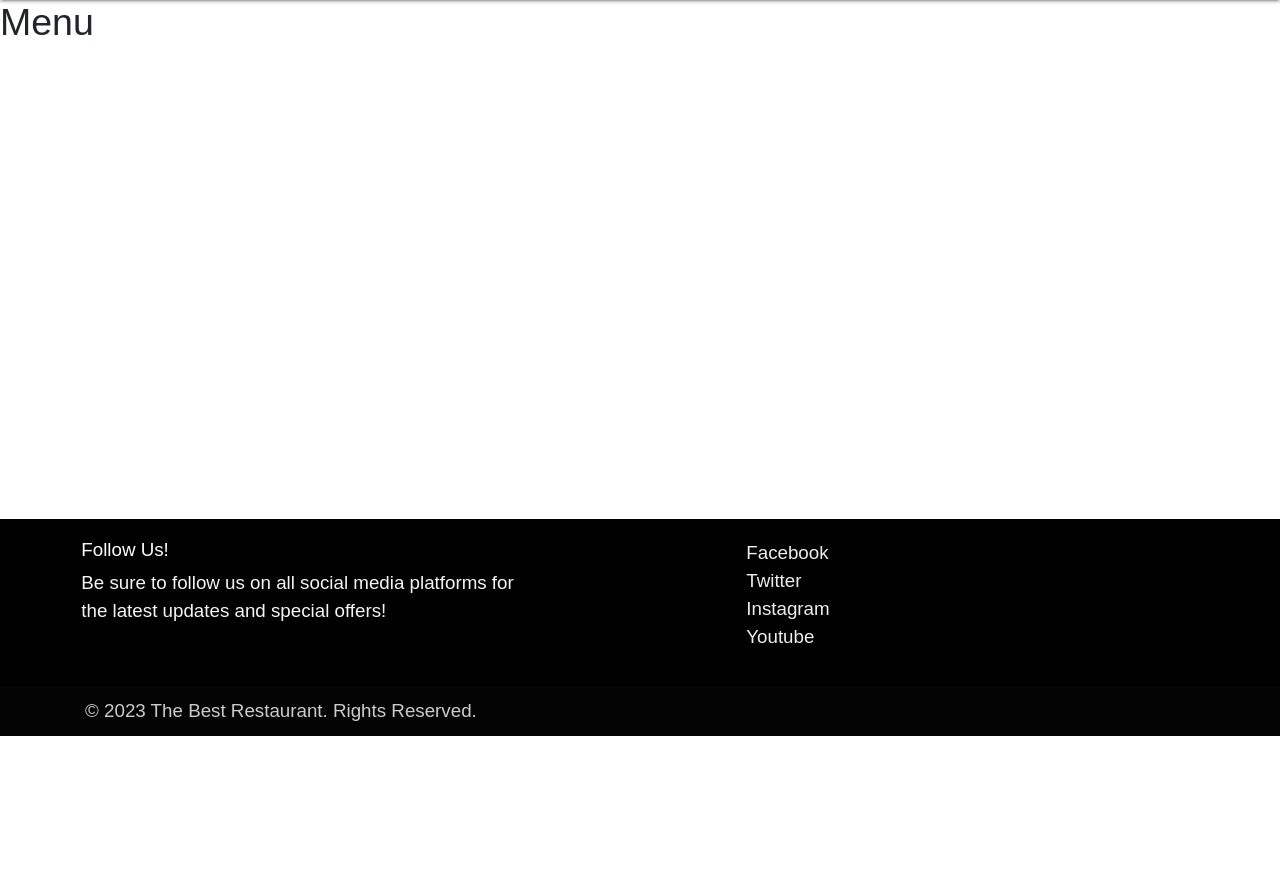
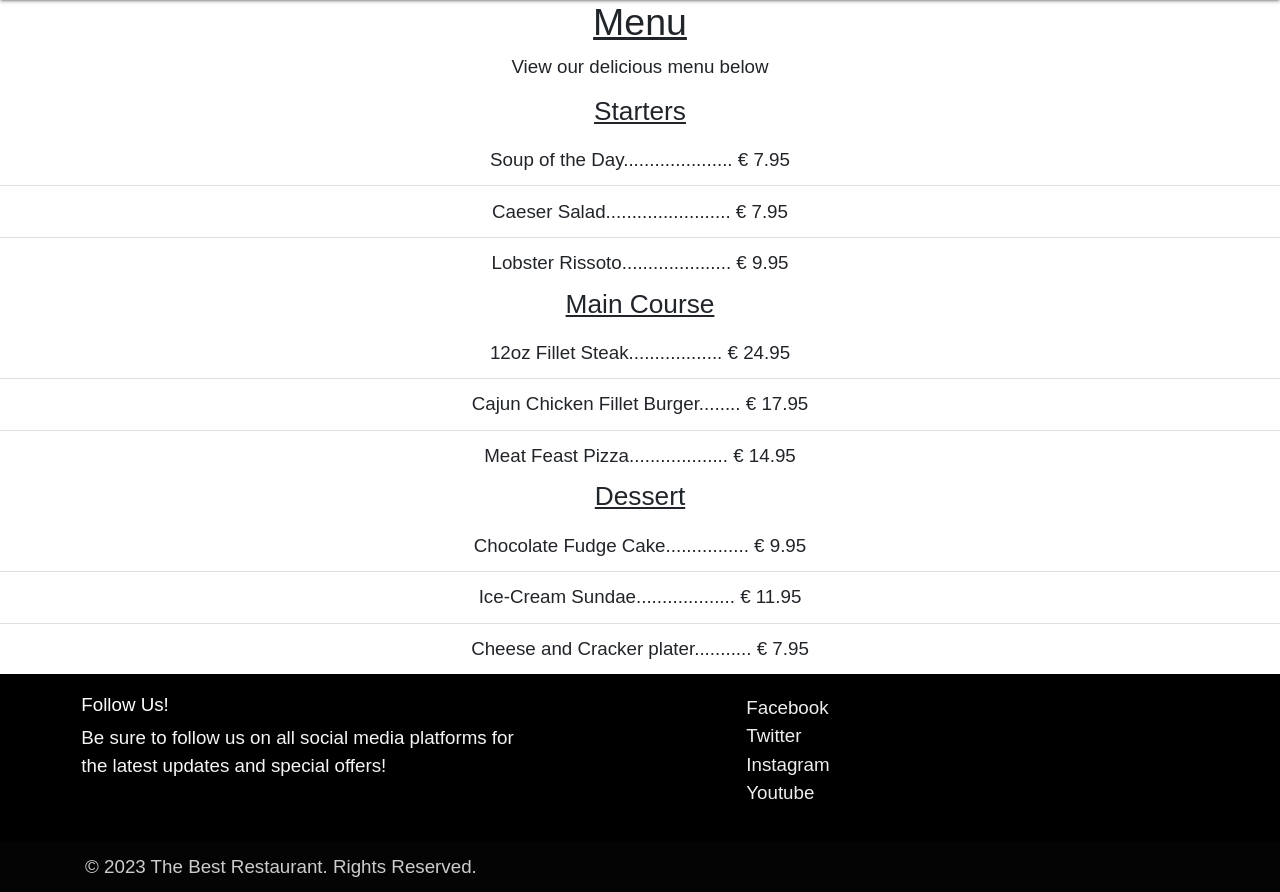
Before and after one commit to Sean127/Restaurant_Reservation, a Django app: page /menu in a window 1280 px wide. Shown: the part 64-956 px from the top of the page. Before the commit the page ends 800 px from the top, so only its background shows below. Run offline with Django 3.2, Linux system fonts and the light colour scheme; some libraries are stand-ins or nearby versions; some web fonts are replaced.

Commit message:
style menu and open-times html pages

```diff
--- a/static/css/style.css
+++ b/static/css/style.css
@@ -12,7 +12,7 @@ body {
 main {
     flex: 1 0 auto;
 }
-/* Colour changes*/
+/* Specific changes*/
 .bg-black{
   background-color: black;
 }
@@ -20,6 +20,19 @@ main {
 .text-white{
   color: white;
 }
+
+.underline{
+  text-decoration: underline;
+}
+
+.inline{
+  display: inline-block;
+}
+
+.align-center{
+  text-align: center;
+}
+
 /* index.html styling */
 .brand-logo{
   padding-left: 5px;
@@ -29,13 +42,9 @@ main {
   width: 100%;
   height: 100%;
 }
-.info{
-  padding-top: 10;
-}
 
 .heading{
   font-size: 3rem;
-  text-decoration-line: underline;
 }
 
 .info {
@@ -46,6 +55,10 @@ main {
 
 /* menu.html styling */
 
+.menu{
+  text-align: center;
+}
+
 /* Footer */
 .page-footer{
   margin-top: auto;
--- a/templates/index.html
+++ b/templates/index.html
@@ -7,7 +7,7 @@
         <img src="static/images/food-side.jpg" class="home-image"  alt="">
     </div>
     <div class="col info">
-      <p class="heading">Welcome to The Best</p>
+      <p class="heading underline">Welcome to The Best</p>
       <p>We are exactly what it says on the tin. The best restaurant around. Want to find out if its true. Click below to book a reservation.</p>
       <button class="btn waves-effect waves-light bg-black text-white" type="submit" name="action">Book Here</button>
     </div>
--- a/templates/menu.html
+++ b/templates/menu.html
@@ -1,7 +1,32 @@
 {% extends "base.html" %}
 
 {% block content %}
+<div class="menu">
+    <h1 class="underline">Menu</h1>
+    <p>View our delicious menu below</p>
+</div class="menu">
+    <h3 class="align-center underline">Starters</h3>
+    <ul class="list-group list-group-flush inline">
+        <li class="list-group-item align-center">Soup of the Day..................... € 7.95</li>
+        <li class="list-group-item align-center">Caeser Salad........................ € 7.95</li>
+        <li class="list-group-item align-center">Lobster Rissoto..................... € 9.95</li>
+    </ul>
 
-<h1>Menu</h1>
+    <h3 class="align-center underline">Main Course</h3>
+    <ul class="list-group list-group-flush inline">
+        <li class="list-group-item align-center">12oz Fillet Steak.................. € 24.95</li>
+        <li class="list-group-item align-center">Cajun Chicken Fillet Burger........ € 17.95</li>
+        <li class="list-group-item align-center">Meat Feast Pizza................... € 14.95</li>
+    </ul>
+
+    <h3 class="align-center underline">Dessert</h3>
+    <ul class="list-group list-group-flush inline">
+        <li class="list-group-item align-center">Chocolate Fudge Cake................ € 9.95</li>
+        <li class="list-group-item align-center">Ice-Cream Sundae................... € 11.95</li>
+        <li class="list-group-item align-center">Cheese and Cracker plater........... € 7.95</li>
+    </ul>
+<div >
+
+</div>
 
 {%endblock%}
```
Also changed, not shown: templates/open_times.html (+15 -1 lines).
